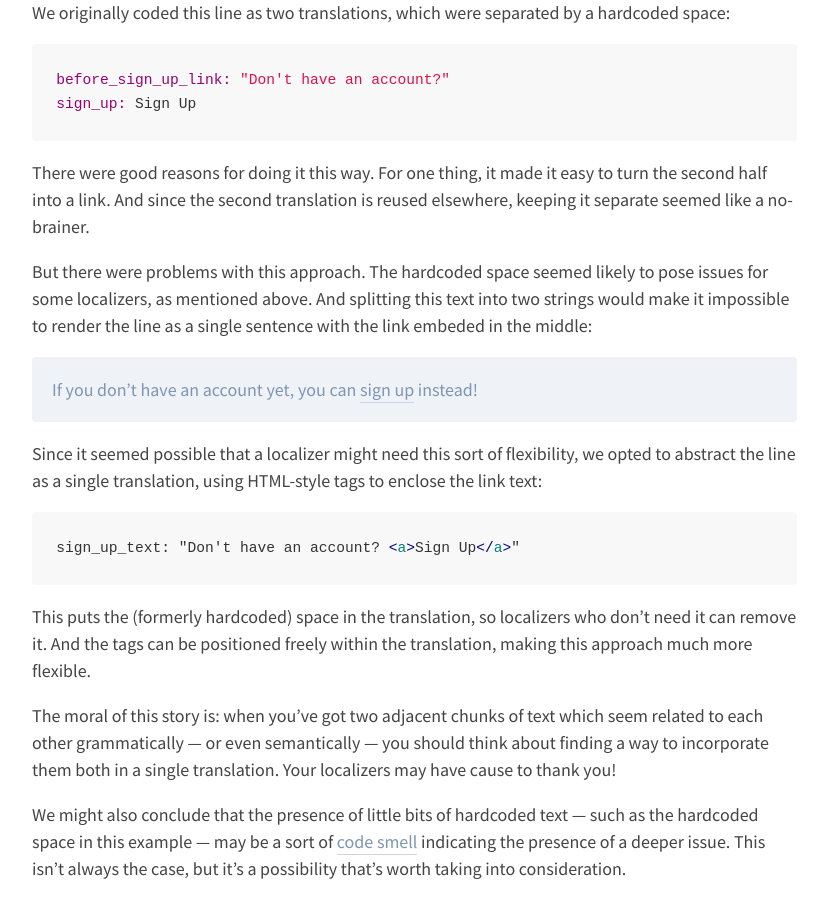
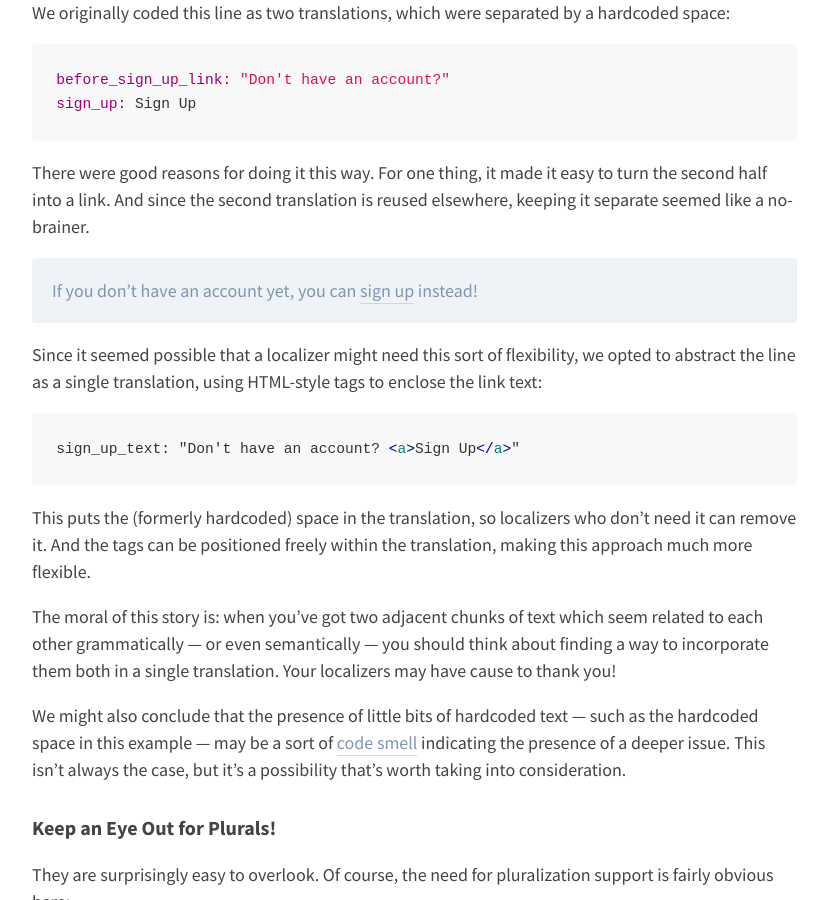
Before and after one commit to flarum/flarum.github.io, a Jekyll site: the page built from _docs/extend/internationalize.md, in a window 1280 px wide and 900 px high, scrolled down 15411 px. Shown: the whole window, without its empty margins (363-1191 px from the left). Built offline with Jekyll 4.4.1, drawn with Linux system fonts in a browser that asks for light colours; nearby versions of some CDN libraries; comment, search, counter and statistics services are not loaded.

```diff
--- a/_docs/extend/internationalize.md
+++ b/_docs/extend/internationalize.md
@@ -441,7 +441,6 @@
 
 There were good reasons for doing it this way. For one thing, it made it easy to turn the second half into a link. And since the second translation is reused elsewhere, keeping it separate seemed like a no-brainer.
 
-But there were problems with this approach. The hardcoded space seemed likely to pose issues for some localizers, as mentioned above. And splitting this text into two strings would make it impossible to render the line as a single sentence with the link embeded in the middle:
 
 > If you don't have an account yet, you can [sign up](#) instead!
 
```
